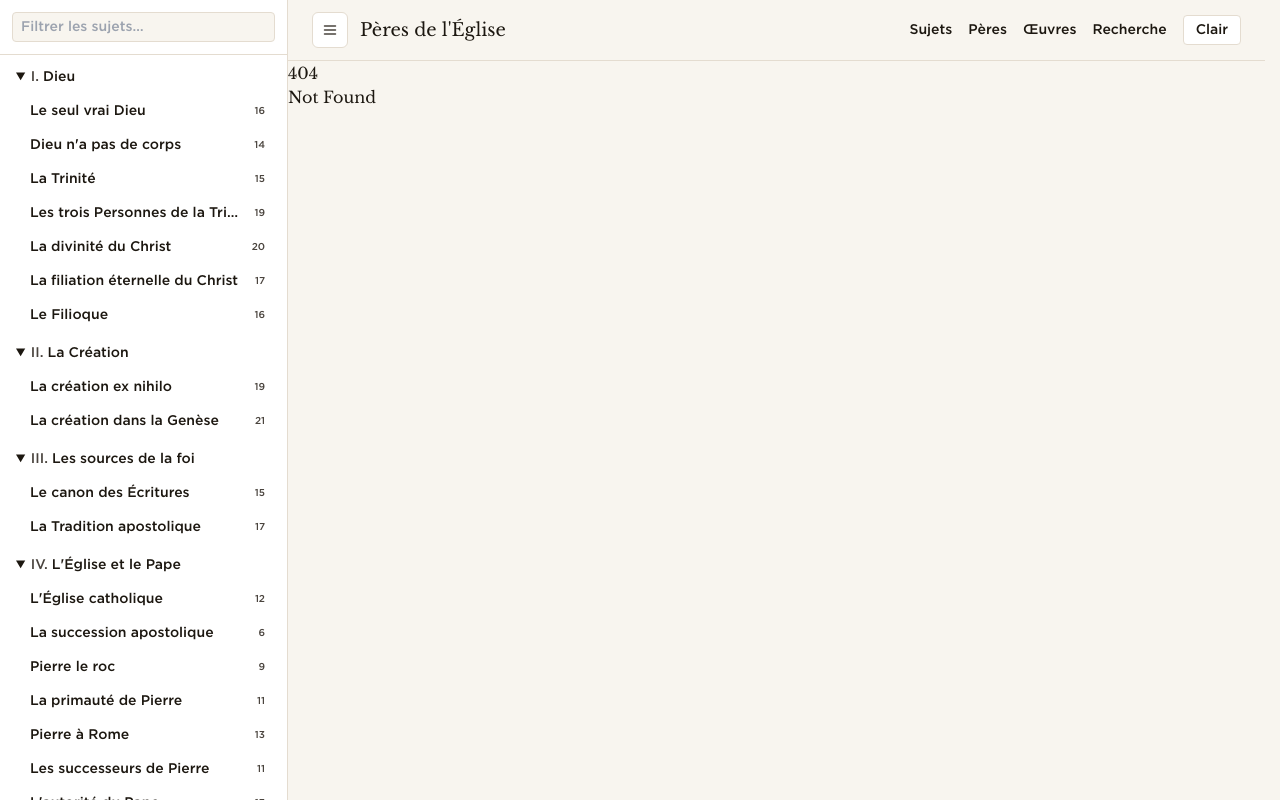
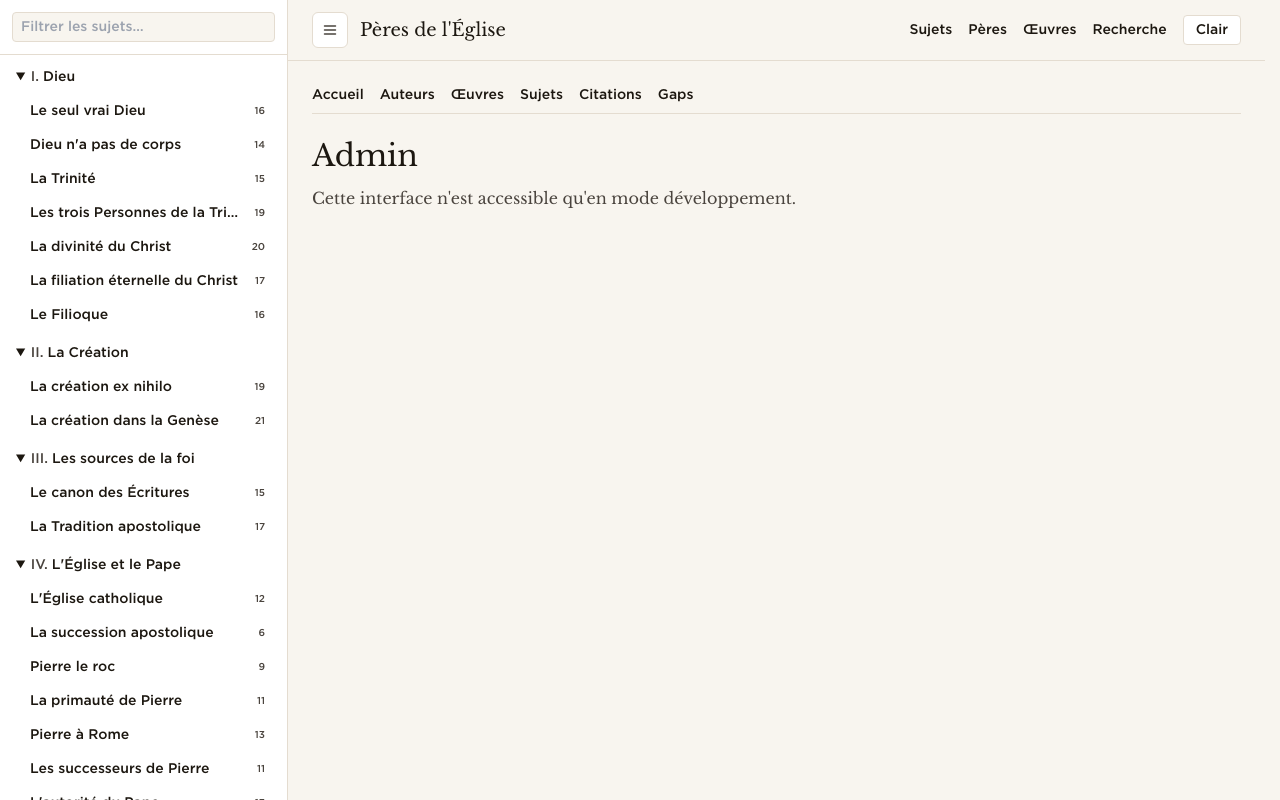
Before and after one commit to janvier-s/traditionapostolique, a SvelteKit app: page /admin in a window 1280 px wide. Before the commit this address had no page. Built offline with nearby package versions, Linux system fonts and the light colour scheme.

Commit message:
feat: dev-only /admin shell with route guard + atomic JSON writer

```diff
--- /dev/null
+++ b/src/lib/admin/atomic-write.ts
@@ -0,0 +1,9 @@
+import { writeFileSync, renameSync, mkdirSync } from 'node:fs';
+import { dirname } from 'node:path';
+
+export function atomicWriteJson(path: string, data: unknown) {
+	mkdirSync(dirname(path), { recursive: true });
+	const tmp = `${path}.tmp-${process.pid}-${Date.now()}`;
+	writeFileSync(tmp, JSON.stringify(data, null, 2) + '\n', 'utf-8');
+	renameSync(tmp, path);
+}
--- /dev/null
+++ b/src/routes/admin/+layout.server.ts
@@ -0,0 +1,7 @@
+import { error } from '@sveltejs/kit';
+import { dev } from '$app/environment';
+
+export function load() {
+	if (!dev) throw error(404, 'Not found');
+	return {};
+}
--- /dev/null
+++ b/src/routes/admin/+layout.svelte
@@ -0,0 +1,15 @@
+<script lang="ts">
+	let { children } = $props();
+</script>
+
+<div class="px-6 py-6">
+	<nav class="mb-6 flex gap-4 border-b border-border pb-2 font-ui text-sm">
+		<a href="/admin">Accueil</a>
+		<a href="/admin/auteurs">Auteurs</a>
+		<a href="/admin/oeuvres">Œuvres</a>
+		<a href="/admin/sujets">Sujets</a>
+		<a href="/admin/citations">Citations</a>
+		<a href="/admin/gaps">Gaps</a>
+	</nav>
+	{@render children()}
+</div>
--- /dev/null
+++ b/src/routes/admin/+page.svelte
@@ -0,0 +1,2 @@
+<h1 class="font-heading text-3xl">Admin</h1>
+<p class="mt-3 text-muted">Cette interface n'est accessible qu'en mode développement.</p>
--- a/svelte.config.js
+++ b/svelte.config.js
@@ -50,7 +50,8 @@ const config = {
 					path.startsWith('/peres') ||
 					path.startsWith('/oeuvres') ||
 					path.startsWith('/recherche') ||
-					path.startsWith('/citation')
+					path.startsWith('/citation') ||
+					path.startsWith('/admin')
 				) {
 					return;
 				}
```
Also changed, not shown: 2 other files (tests, documents, lock files or other folders).
